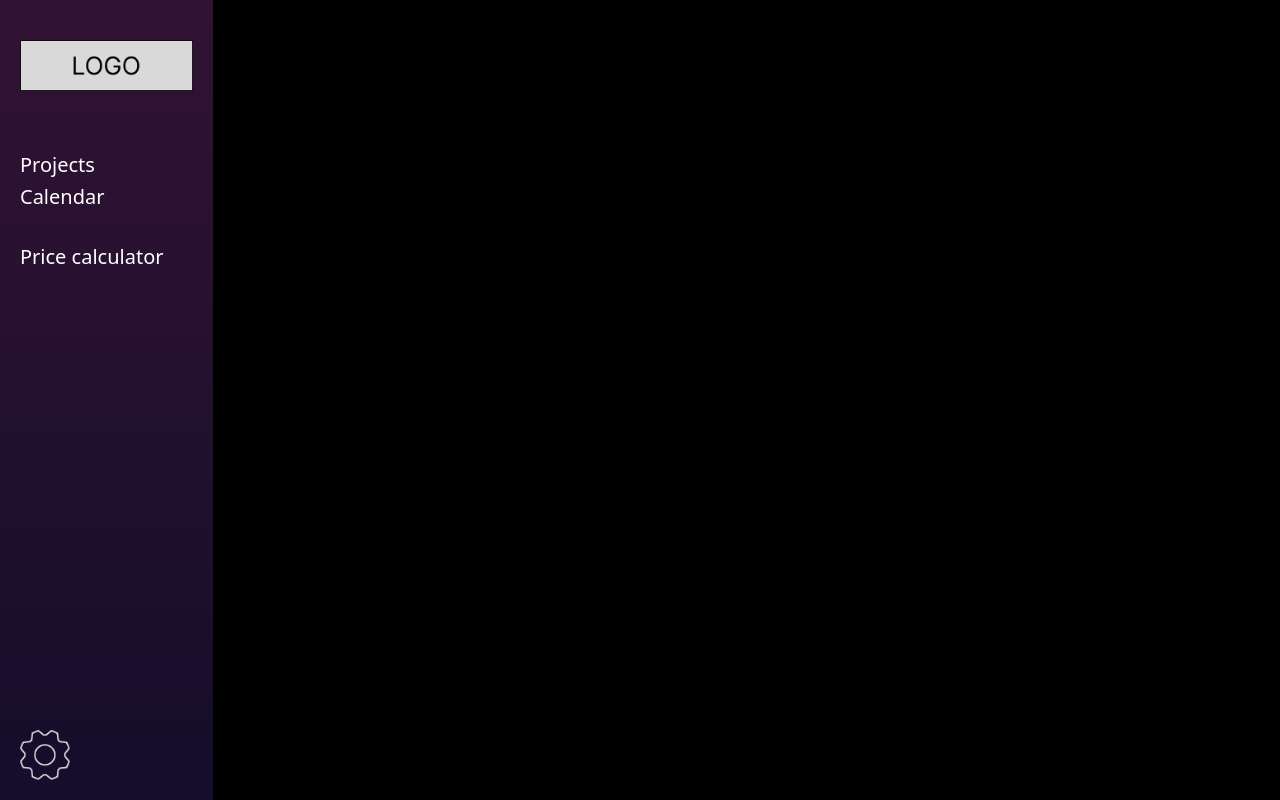
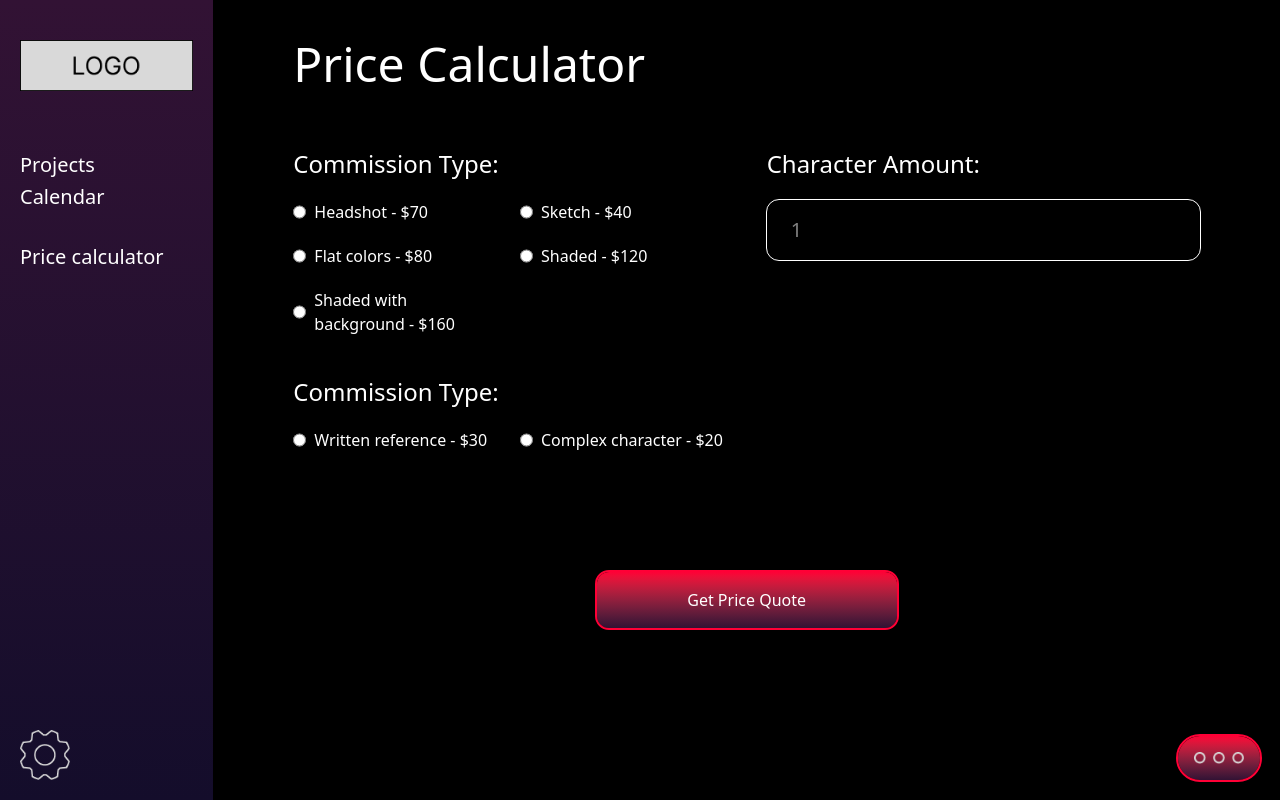
Before and after one commit to TineMSPetersen/2025-project-manager, a React (Vite) app in the folder frontend/: page /pricecalculator in a window 1280 px wide. Built offline with nearby package versions, Linux system fonts and the light colour scheme.

Commit message:
Price calculator

```diff
--- a/frontend/src/App.tsx
+++ b/frontend/src/App.tsx
@@ -3,16 +3,20 @@ import Dashboard from "./pages/Dashboard"
 import Projects from "./pages/Projects"
 import Sidebar from "./components/Sidebar"
 import Project from "./pages/Project"
+import PriceCalculator from "./pages/PriceCalculator"
 
 const App = () => {
   return (
     <div className="bg-black w-full h-screen text-white grid grid-cols-[1fr_5fr]">
       <Sidebar />
+      <div className="px-20 py-10">
       <Routes>
         <Route path="/" element={ <Dashboard />} />
         <Route path="/projects" element={ <Projects />} />
         <Route path="/project/:projectId" element={ <Project />} />
+        <Route path="/pricecalculator" element={ <PriceCalculator /> } />
       </Routes>
+      </div>
     </div>
   )
 }
--- a/frontend/src/assets/assets.ts
+++ b/frontend/src/assets/assets.ts
@@ -91,3 +91,45 @@ export const projects = [
     duedate: "",
   },
 ]
+
+
+export const commissionTypes = [
+  {
+    _id: 1,
+    label: "Headshot",
+    value: 70
+  },
+  {
+    _id: 2,
+    label: "Sketch",
+    value: 40
+  },
+  {
+    _id: 3,
+    label: "Flat colors",
+    value: 80
+  },
+  {
+    _id: 1,
+    label: "Shaded",
+    value: 120
+  },
+  {
+    _id: 1,
+    label: "Shaded with background",
+    value: 160
+  },
+]
+
+export const commissionFees = [
+  {
+    _id: 1,
+    label: "Written reference",
+    value: 30
+  },
+  {
+    _id: 2,
+    label: "Complex character",
+    value: 20
+  }
+]
--- a/frontend/src/components/Sidebar.tsx
+++ b/frontend/src/components/Sidebar.tsx
@@ -14,7 +14,7 @@ const Sidebar = () => {
             <li>Calendar</li>
           </ul>
           <ul>
-            <li>Price calculator</li>
+          <NavLink to={'/pricecalculator'}><li>Price calculator</li></NavLink>
           </ul>
         </div>
       </div>
--- /dev/null
+++ b/frontend/src/pages/PriceCalculator.tsx
@@ -0,0 +1,88 @@
+import { useState } from "react";
+import { assets, commissionTypes, commissionFees } from "../assets/assets";
+
+const PriceCalculator = () => {
+  const [ optionsOpen, setOptionsOpen ] = useState(false);
+
+  return (
+    <div>
+      <h1 className="text-5xl mb-15">Price Calculator</h1>
+      <form className="flex flex-col gap-10">
+        <div className="grid grid-cols-1 lg:grid-cols-2 gap-10">
+          <div>
+            <p className="text-2xl mb-5">Commission Type:</p>
+
+            <div className="grid grid-cols-1 md:grid-cols-2 gap-5">
+              {commissionTypes.map((item) => (
+                <div className="flex gap-2">
+                  <input
+                    type="radio"
+                    id={item._id.toString()}
+                    name="commission type"
+                    value={item.value}
+                  ></input>
+                  <label>{item.label} - ${item.value}</label>
+                </div>
+              ))}
+            </div>
+          </div>
+          <div>
+            <label className="text-2xl" htmlFor="characteramount">
+              Character Amount:
+            </label>
+            <input
+                className="block text-xl mt-5 w-full outline-white outline-1 py-4 px-6 rounded-xl"
+                placeholder="1"
+                type="number"
+                name="Character amount"
+                id="characteramount"
+              />
+          </div>
+        </div>
+        <div className="grid grid-cols-1 lg:grid-cols-2 gap-10">
+        <div>
+            <p className="text-2xl mb-5">Commission Type:</p>
+
+            <div className="grid grid-cols-1 md:grid-cols-2 gap-5">
+              {commissionFees.map((item) => (
+                <div className="flex gap-2">
+                  <input
+                    type="radio"
+                    id={item._id.toString()}
+                    name="commission fees"
+                    value={item.value}
+                  ></input>
+                  <label>{item.label} - ${item.value}</label>
+                </div>
+              ))}
+            </div>
+          </div>
+        </div>
+
+          <div className="flex flex-col items-center">
+            <button className="mt-20 bg-linear-to-b from-[#FF0036] to-[#321234] w-[300px] py-4 rounded-xl outline-2 outline-[#FF0036]">
+            Get Price Quote
+            </button>
+          </div>
+      </form>
+
+      { optionsOpen ?
+              <div className='bg-linear-to-b from-[#321234] to-[#140D2B] absolute right-0 bottom-0 rounded-l-md rounded-t-md pt-15 pb-20 px-15 z-20'>
+              <ul className='flex flex-col gap-8'>
+                <li className='flex gap-3'><img className='max-h-[28px]' src={assets.settings} alt="" /><p className='text-lg'>Edit price information</p></li>
+                <hr/>
+              </ul>
+
+              <img onClick={ () => setOptionsOpen(false)} className='absolute bottom-5 right-5' src={assets.close} alt="" />
+            </div>
+            : null}
+
+
+            <div onClick={ () => setOptionsOpen(true)} className='bg-linear-to-b from-[#FF0036] to-[#321234] p-4 rounded-full outline-2 outline-[#FF0036] absolute bottom-5 right-5 z-10'>
+                  <img width={50} src={assets.options} alt="" />
+            </div>
+    </div>
+  );
+};
+
+export default PriceCalculator;
--- a/frontend/src/pages/Project.tsx
+++ b/frontend/src/pages/Project.tsx
@@ -10,7 +10,7 @@ const Project = () => {
 
   console.log(projectInfo);
   return (
-    <div className="px-20 py-10">
+    <div>
       {projectInfo ? (
         <div className="flex flex-col gap-10">
           <div className="flex justify-between">
--- a/frontend/src/pages/Projects.tsx
+++ b/frontend/src/pages/Projects.tsx
@@ -7,7 +7,7 @@ const Projects = () => {
 
   return (
     <>
-      <div className="grid md:grid-cols-1 lg:grid-cols-2 xl:grid-cols-3 2xl:grid-cols-4 gap-10 text-white p-20">
+      <div className="grid md:grid-cols-1 lg:grid-cols-2 xl:grid-cols-3 2xl:grid-cols-4 gap-10 text-white">
         {
           projects.map((item) => (
             <NavLink to={`/project/${item._id}`}>
```
